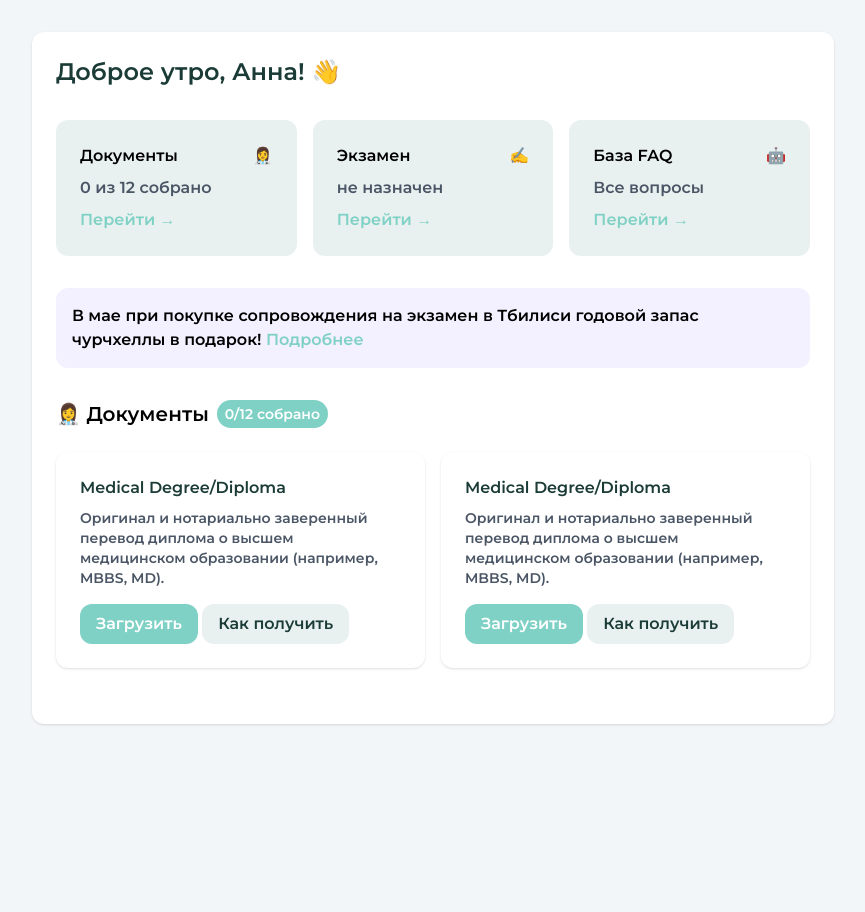
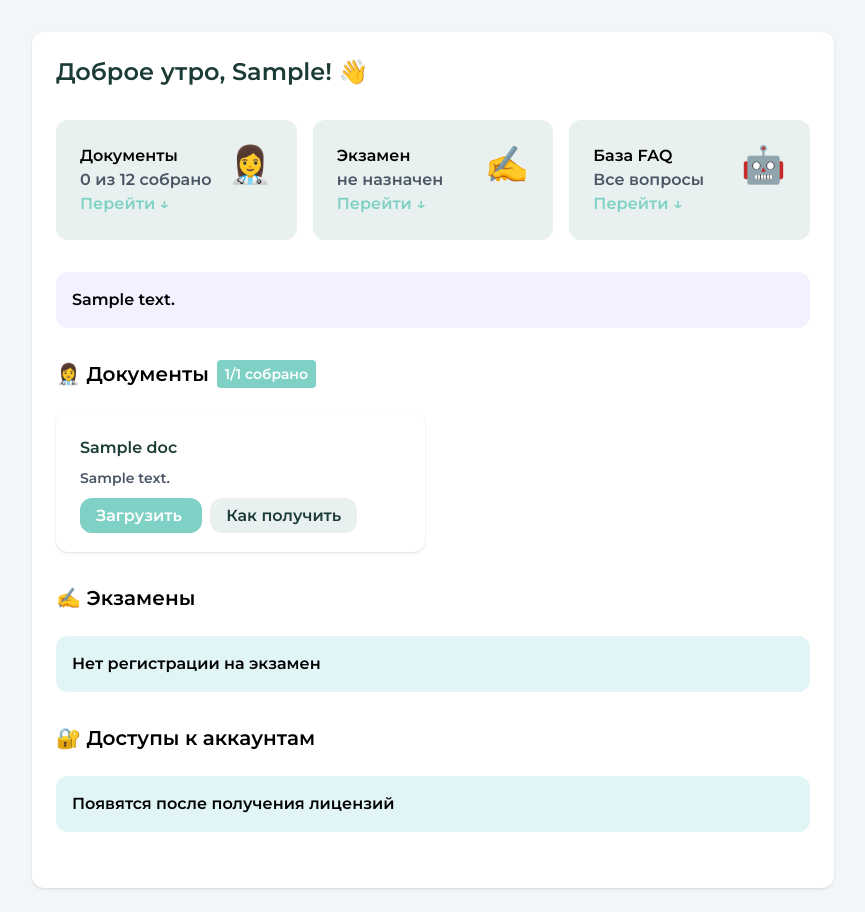
Before and after one commit to kushedow/volna-app, a FastAPI app: template src/templates/profile.html in a window 1280 px wide. Shown: the part 64-976 px from the top of the page, without its empty margins (207-1072 px from the left). Before the commit the page ends 789 px from the top, so only its background shows below. Run offline with FastAPI, Linux system fonts and the light colour scheme; the template is opened without the code that fills it: most values are stand-ins (such as "Sample title", 1, 10 or a date in 2020); parts of the project's set-up code (start-up, migrations or seed data) failed here and were passed over.

Commit message:
docs section alive

```diff
--- a/config.py
+++ b/config.py
@@ -0,0 +1,5 @@
+GDRIVE_URL = "https://script.google.com/macros/s/AKfycbwJpmxd3x3mysp53z5AYxf0xwqUYRz1VwJRAWnQyPRfjCz0dG7iJvs6p-Vk2Z1iX1GN/exec?query="
+
+CUSTOMERS_URL = GDRIVE_URL + "/customers"
+SPECIALITIES_URL = GDRIVE_URL + "/specialities"
+DOCUMENTS_URL = GDRIVE_URL + "/documents"
--- a/main.py
+++ b/main.py
@@ -1,19 +1,54 @@
+import logging
+from contextlib import asynccontextmanager
+from pprint import pprint
+
 import uvicorn
 from fastapi import FastAPI
+from httpx import ConnectError
 from starlette.requests import Request
 from fastapi.templating import Jinja2Templates
 from starlette.staticfiles import StaticFiles
 
-app = FastAPI()
+from src.classes.gdrive_fetcher import GDriveFetcher
+from src.models.customer import Customer
+
+
+@asynccontextmanager
+async def lifespan(app: FastAPI):
+    """Manages the application lifespan (startup and shutdown)."""
+
+    logging.info("Application starting up...")
+
+    try:
+
+        await gd_fetcher.preload()
+        logging.info("Application started successfully!")
+    except (ConnectError) as error:
+        logging.error("Cant connect to GDrive!")
+        return
+
+    try:
+        yield
+    finally:
+        logging.info("Application shutting down...")
+
+    # Shutdown code here (e.g., close database connection)
+
+
+app = FastAPI(lifespan=lifespan)
 app.mount("/static", StaticFiles(directory="static"), name="static")
 templates = Jinja2Templates(directory="src/templates")
+
+gd_fetcher = GDriveFetcher()
+
 
 
 @app.get("/profile/{amo_id}")
 async def profile(request: Request, amo_id: int):
-    context = {"request": request}
+    customer: Customer = await gd_fetcher.get_customer(amo_id)
+    context = {"request": request, "customer": customer}
+    pprint(context)
     return templates.TemplateResponse("profile.html", context)
-
 
 @app.get("/")
 async def say_hello(request: Request):
--- a/requirements.txt
+++ b/requirements.txt
@@ -13,3 +13,5 @@ starlette==0.46.1
 typing-inspection==0.4.0
 typing_extensions==4.13.0
 uvicorn==0.34.0
+
+httpx~=0.28.1
--- a/src/templates/profile.html
+++ b/src/templates/profile.html
@@ -7,14 +7,10 @@
 
   {% include 'sections/status.html' %}
 
-    <!-- Promo Banner -->
-    <div class="bg-[#F3F0FF] p-4 rounded-xl mb-8">
-      <p>
-        В мае при покупке сопровождения на экзамен в Тбилиси годовой запас чурчхеллы в подарок!
-        <a href="#" class="text-[#7FD1C5]">Подробнее</a>
-      </p>
-    </div>
-
   {% include 'sections/documents.html' %}
 
+  {% include 'sections/exams.html' %}
+
+  {% include 'sections/accounts.html' %}
+
 {% endblock %}
--- /dev/null
+++ b/src/templates/sections/accounts.html
@@ -0,0 +1,9 @@
+<section class ="mb-8" id="customer__accounts">
+
+    <h2 class ="flex items-center gap-2 text-xl font-medium mb-6">🔐 Доступы к аккаунтам </h2>
+
+    <div class="bg-[#E1F4F6] p-4 rounded-xl mb-8">
+      <p>Появятся после получения лицензий</p>
+    </div>
+
+</section>
--- a/src/templates/sections/documents.html
+++ b/src/templates/sections/documents.html
@@ -1,41 +1,52 @@
 
     <!-- Documents Section -->
-    <section class="mb-8">
+    <section class="mb-8" id="customer__docs">
       <h2 class="flex items-center gap-2 text-xl font-medium mb-6">
         👩‍⚕️ Документы
-        <span class="bg-[#7FD1C5] text-white text-sm px-2 py-1 rounded-full">0/12 собрано</span>
+        <span class="bg-[#7FD1C5] text-white text-sm px-2 py-1 rounded-sm">{{customer.docs_completed_count}}/{{customer.docs_total_count}} собрано</span>
       </h2>
 
       <div class="grid md:grid-cols-2 gap-4">
-        <!-- Document Card (repeated 4 times) -->
-<div class="bg-white p-6 rounded-xl shadow-sm">
-          <h3 class="text-[#1B3B36] font-medium mb-2">Medical Degree/Diploma</h3>
+
+        {% for doc in customer.docs.values() %}
+
+          {% if doc.is_uploaded %}
+
+              <div class="bg-[#6bdd771a] p-6 rounded-xl shadow-sm  ">
+                <h3 class="text-[#1B3B36] font-medium mb-2">{{ doc.title }}</h3>
                 <p class="text-gray-600 text-sm mb-4">
-            Оригинал и нотариально заверенный перевод диплома о высшем медицинском образовании (например, MBBS, MD).
+                  {{ doc.description }}
                 </p>
                 <div class=" ">
-            <button class="bg-[#7FD1C5] text-white px-4 py-2 rounded-xl">
-              Загрузить
-            </button>
-            <button class="bg-[#E9F1F0] text-[#1B3B36] px-4 py-2 rounded-xl">
-              Как получить
-            </button>
+                  <span class="pr-4 py-2">
+                      ✅ Загружен
+                  </span>
+                  <a href="/document/{{ doc.id }}" class="bg-[#E9F1F0] text-[#1B3B36] px-4 py-2 rounded-xl">
+                    Посмотреть
+                  </a>
                 </div>
               </div>
 
+          {% else %}
+
               <div class="bg-white p-6 rounded-xl shadow-sm">
-          <h3 class="text-[#1B3B36] font-medium mb-2">Medical Degree/Diploma</h3>
+                <h3 class="text-[#1B3B36] font-medium mb-2">{{ doc.title }}</h3>
                 <p class="text-gray-600 text-sm mb-4">
-            Оригинал и нотариально заверенный перевод диплома о высшем медицинском образовании (например, MBBS, MD).
+                  {{ doc.description }}
                 </p>
                 <div class=" ">
-            <button class="bg-[#7FD1C5] text-white px-4 py-2 rounded-xl">
+                  <a href="/document/{{ doc.id }}" class="bg-[#7FD1C5] text-white px-4 py-2 mr-2 rounded-xl">
                     Загрузить
-            </button>
-            <button class="bg-[#E9F1F0] text-[#1B3B36] px-4 py-2 rounded-xl">
+                  </a>
+                  <a href="/document/{{ doc.id }}" class="bg-[#E9F1F0] text-[#1B3B36] px-4 py-2 rounded-xl">
                     Как получить
-            </button>
+                  </a>
                 </div>
               </div>
+
+          {% endif %}
+
+        {% endfor %}
+
       </div>
     </section>
--- /dev/null
+++ b/src/templates/sections/exams.html
@@ -0,0 +1,9 @@
+<section class ="mb-8" id="customer__exams">
+
+    <h2 class ="flex items-center gap-2 text-xl font-medium mb-6"> ✍️ Экзамены </h2>
+
+    <div class="bg-[#E1F4F6] p-4 rounded-xl mb-8">
+      <p>Нет регистрации на экзамен</p>
+    </div>
+
+</section>
--- a/src/templates/sections/status.html
+++ b/src/templates/sections/status.html
@@ -1,34 +1,52 @@
 
     <!-- Welcome Section -->
     <h1 class="text-[#1B3B36] text-2xl font-semibold mb-8">
-      Доброе утро, Анна! 👋
+      Доброе утро, {{customer.first_name}}! 👋
     </h1>
 
     <!-- Quick Status Cards -->
     <div class="grid md:grid-cols-3 gap-4 mb-8">
       <div class="bg-[#E9F1F0] p-6 rounded-xl">
-        <div class="flex
-justify-between mb-2">
-          <h3 class="font-medium">Документы</h3>
-          <span>👩‍⚕️</span>
+        <div class="flex justify-between">
+          <div>
+                <h3 class="font-medium">Документы</h3>
+                <p class="text-gray-600">0 из 12 собрано</p>
+                <a href="#customer__docs" class="text-[#7FD1C5]">Перейти ↓</a>
+          </div>
+          <span class="text-4xl">👩‍⚕️</span>
         </div>
-        <p class="text-gray-600 mb-2">0 из 12 собрано</p>
-        <a href="#" class="text-[#7FD1C5]">Перейти →</a>
+
       </div>
       <div class="bg-[#E9F1F0] p-6 rounded-xl">
-        <div class="flex justify-between mb-2">
-          <h3 class="font-medium">Экзамен</h3>
-          <span>✍️</span>
+        <div class="flex justify-between">
+            <div>
+                 <h3 class="font-medium">Экзамен</h3>
+                 <p class="text-gray-600">не назначен</p>
+                 <a href="#customer__exams" class="text-[#7FD1C5]">Перейти ↓</a>
+            </div>
+            <span class="text-4xl">✍️</span>
         </div>
-        <p class="text-gray-600 mb-2">не назначен</p>
-        <a href="#" class="text-[#7FD1C5]">Перейти →</a>
+
       </div>
       <div class="bg-[#E9F1F0] p-6 rounded-xl">
-        <div class="flex justify-between mb-2">
-          <h3 class="font-medium">База FAQ</h3>
-          <span>🤖</span>
+        <div class="flex justify-between">
+          <div>
+              <h3 class="font-medium">База FAQ</h3>
+              <p class="text-gray-600">Все вопросы</p>
+              <a href="#customer__access" class="text-[#7FD1C5]">Перейти ↓</a>
+          </div>
+          <span class="text-4xl">🤖</span>
         </div>
-        <p class="text-gray-600 mb-2">Все вопросы</p>
-        <a href="#" class="text-[#7FD1C5]">Перейти →</a>
+
       </div>
     </div>
+
+
+    {% if customer.notification_text %}
+    <!-- Promo Banner -->
+    <div class="bg-[#F3F0FF] p-4 rounded-xl mb-8">
+      <p>
+        {{customer.notification_text}}
+      </p>
+    </div>
+    {% endif %}
```
Also changed, not shown: src/classes/gdrive_fetcher.py (added, +71 -0 lines), src/models/customer.py (added, +38 -0 lines), src/models/document.py (added, +12 -0 lines), src/models/speciality.py (added, +10 -0 lines), src/classes/customer_service.py (added). Lines whose indentation alone changed are shown as unchanged.
